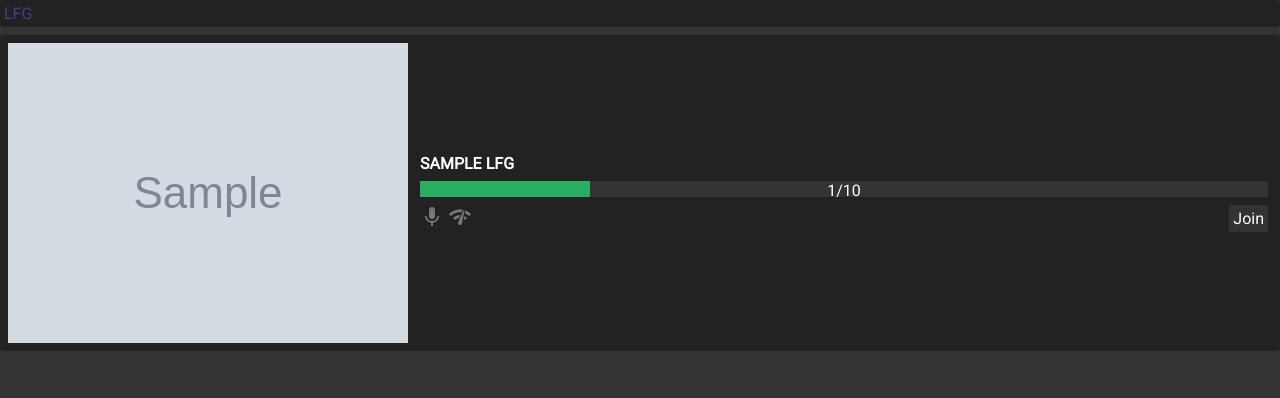
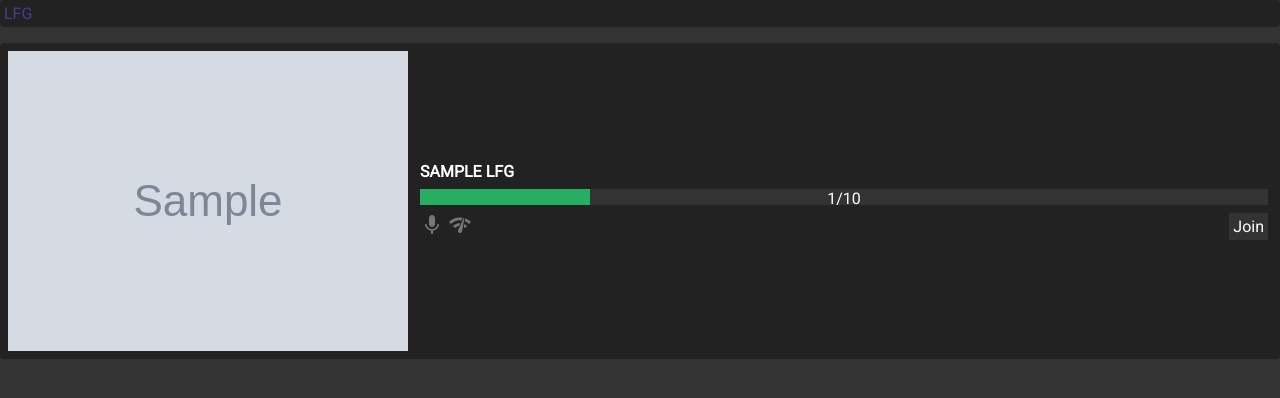
Before and after one commit to cranium/lfg, a Flask app: template templates/list.jinja2 in a window 1280 px wide. Shown: the top 398 px of the page. Run offline with Flask 2, Linux system fonts and the light colour scheme; the template is opened without the code that fills it: most values are stand-ins (such as "Sample title", 1, 10 or a date in 2020); grey boxes marked "Sample" are stand-in pictures.

Commit message:
increase margin between rows

```diff
--- a/static/style.css
+++ b/static/style.css
@@ -116,6 +116,10 @@ body {
     margin-bottom: 8px;
 }
 
+.lfg--margin-bottom-4 {
+    margin-bottom: 16px;
+}
+
 .lfg--display-block {
     display: block;
 }
--- a/templates/list.jinja2
+++ b/templates/list.jinja2
@@ -1,7 +1,7 @@
 {% extends "page.jinja2" %}
 {% block content %}
 {% for lfg in lfgs %}
-    <div class="lfg--block lfg--padding-1 lfg--margin-bottom-2">
+    <div class="lfg--block lfg--padding-1 lfg--margin-bottom-4">
         <div class="lfg--vertical-top lfg--flex-row">
             <div class="lfg--position-relative">
                 <img class="lfg--display-block" src="{{ avatar_url }}">
--- a/templates/page.jinja2
+++ b/templates/page.jinja2
@@ -6,7 +6,7 @@
     <link href="https://fonts.googleapis.com/icon?family=Material+Icons" rel="stylesheet">
 </head>
 <body>
-    <div class="lfg--block lfg--padding-1 lfg--color-logo lfg--margin-bottom-2">LFG</div>
+    <div class="lfg--block lfg--padding-1 lfg--color-logo lfg--margin-bottom-4">LFG</div>
     {% block content %}
     {% endblock %}
 </body>
```
